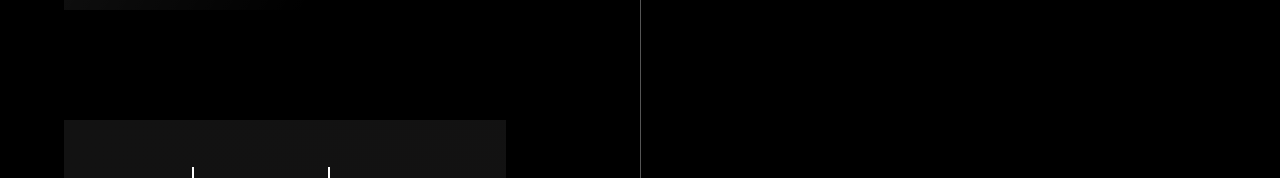
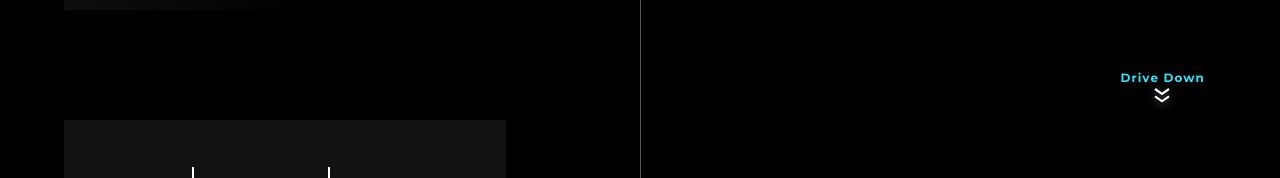
Before and after one commit to AlterEnok/Tesla-catalog, a plain HTML site: page index.html in a window 1280 px wide. Shown: the part 770-948 px from the top of the page. Drawn offline with Linux system fonts and the light colour scheme.

Commit message:
add the floating icon

```diff
--- a/index.html
+++ b/index.html
@@ -162,8 +162,11 @@
         <div class="car__image">
             <img src="img/cybertruck.png" alt="Tesla Cybertruck">
         </div>
+
         <div class="car__gradient"></div>
         <div class="car__shadow"></div>
+
+
 
 
         <div class="car__vector">
@@ -188,7 +191,46 @@
                 </defs>
             </svg>
         </div>
+
     </main>
+    <div class="car__down">
+        <h3>Drive Down</h3>
+        <svg class="animated-icon" width="34" height="34" viewBox="0 0 34 34" fill="none"
+            xmlns="http://www.w3.org/2000/svg">
+            <g filter="url(#filter0_d_39_847)">
+                <path d="M10 9L17 13.8571L24 9" stroke="white" stroke-width="2.1875" />
+            </g>
+            <g filter="url(#filter1_d_39_847)">
+                <path d="M10 16.4286L17 21.2857L24 16.4286" stroke="white" stroke-width="2.1875" />
+            </g>
+            <defs>
+                <filter id="filter0_d_39_847" x="0.376465" y="0.851387" width="33.2471" height="25.087"
+                    filterUnits="userSpaceOnUse" color-interpolation-filters="sRGB">
+                    <feFlood flood-opacity="0" result="BackgroundImageFix" />
+                    <feColorMatrix in="SourceAlpha" type="matrix" values="0 0 0 0 0 0 0 0 0 0 0 0 0 0 0 0 0 0 127 0"
+                        result="hardAlpha" />
+                    <feOffset dy="1.75" />
+                    <feGaussianBlur stdDeviation="4.5" />
+                    <feComposite in2="hardAlpha" operator="out" />
+                    <feColorMatrix type="matrix" values="0 0 0 0 1 0 0 0 0 1 0 0 0 0 1 0 0 0 0.25 0" />
+                    <feBlend mode="normal" in2="BackgroundImageFix" result="effect1_dropShadow_39_847" />
+                    <feBlend mode="normal" in="SourceGraphic" in2="effect1_dropShadow_39_847" result="shape" />
+                </filter>
+                <filter id="filter1_d_39_847" x="0.376465" y="8.27995" width="33.2471" height="25.087"
+                    filterUnits="userSpaceOnUse" color-interpolation-filters="sRGB">
+                    <feFlood flood-opacity="0" result="BackgroundImageFix" />
+                    <feColorMatrix in="SourceAlpha" type="matrix" values="0 0 0 0 0 0 0 0 0 0 0 0 0 0 0 0 0 0 127 0"
+                        result="hardAlpha" />
+                    <feOffset dy="1.75" />
+                    <feGaussianBlur stdDeviation="4.5" />
+                    <feComposite in2="hardAlpha" operator="out" />
+                    <feColorMatrix type="matrix" values="0 0 0 0 1 0 0 0 0 1 0 0 0 0 1 0 0 0 0.25 0" />
+                    <feBlend mode="normal" in2="BackgroundImageFix" result="effect1_dropShadow_39_847" />
+                    <feBlend mode="normal" in="SourceGraphic" in2="effect1_dropShadow_39_847" result="shape" />
+                </filter>
+            </defs>
+        </svg>
+    </div>
 </body>
 
 </html>
--- a/scss/style.scss
+++ b/scss/style.scss
@@ -508,6 +508,43 @@ a {
 
 }
 
+.car__down {
+    position: absolute;
+    left: auto;
+    right: 75px;
+    top: 105vh;
+
+    h3 {
+        font-weight: 600;
+        font-size: 12px;
+        letter-spacing: 0.09em;
+        color: #31e3ff;
+    }
+
+    svg {
+        margin-left: 25px;
+        margin-top: 5px;
+    }
+}
+
+.animated-icon {
+    animation: bounce 2s infinite ease-in-out;
+}
+
+
+@keyframes bounce {
+
+    0%,
+    100% {
+        transform: translateY(0);
+
+    }
+
+    50% {
+        transform: translateY(-10px);
+
+    }
+}
 
 
 .car__gradient {
```
Also changed, not shown: scss/style.css, 1 other file.
